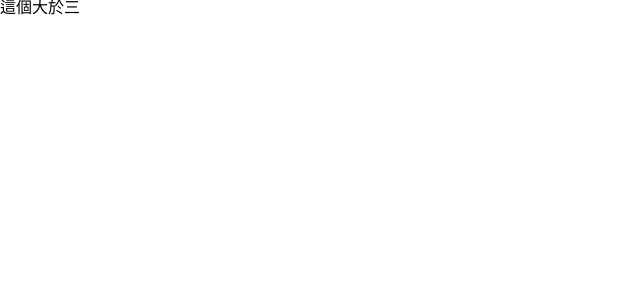
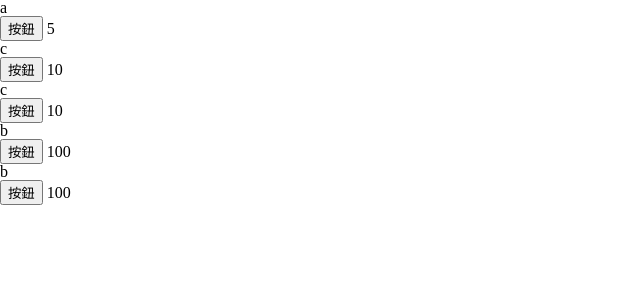
Before and after one commit to ketyykes/vue-composition-api, a Vue app: page / in a window 1280 px wide. Shown: the top 300 px of the page, without its empty margins (0-640 px from the left). Built offline with nearby package versions, Linux system fonts and the light colour scheme.

Commit message:
computed的get和set寫法

```diff
--- a/src/App.vue
+++ b/src/App.vue
@@ -5,7 +5,7 @@ import ComputedExample from "./views/ComputedExample.vue";
 
 <template>
 	<header></header>
-	<ComputedExample />
+	<!-- <ComputedExample /> -->
 	<RouterView />
 </template>
 
--- /dev/null
+++ b/src/components/CountPlus.vue
@@ -0,0 +1,20 @@
+<template>
+	<div>
+		<button @click="plusFun">按鈕</button>
+		{{ modelValue }}
+	</div>
+</template>
+<script setup>
+import { ref } from "vue";
+const props = defineProps({
+	modelValue: {
+		type: Number,
+		default: 0,
+	},
+});
+const emit = defineEmits(["update:modelValue"]);
+const plusFun = () => {
+	emit("update:modelValue", props.modelValue + 1);
+};
+</script>
+<style scoped lang="scss"></style>
--- a/src/views/ComputedExample.vue
+++ b/src/views/ComputedExample.vue
@@ -1,13 +1,21 @@
 <script setup>
 import { computed } from "@vue/reactivity";
 import { ref } from "vue";
-const idx = ref(0);
-const data = computed(() => {
-	return idx.value ? "這個大於三" : "這個小於三";
+const count = ref(1);
+const plusOne = computed({
+	get: () => {
+		return count;
+	},
+	//當plusOne被設值的時候就會改變count的值
+	set: (val) => {
+		count.value = val;
+	},
 });
-setTimeout(() => {
-	idx.value = 8;
-}, 2000);
+
+// 這邊設值plusOne
+plusOne.value = 99;
+//因為computed的屬性有setter所以最後就會改變count.vaLue
+console.log(count.value);
 </script>
 
 <template>
--- a/src/views/HomeView.vue
+++ b/src/views/HomeView.vue
@@ -1,7 +1,61 @@
 <script setup>
 //import你的component
+import { ref, computed } from "vue";
+import CountPlus from "../components/CountPlus.vue";
+
+const a = ref(5);
+
+const c = computed(() => {
+	return a.value * 2;
+});
+
+const changAFun = (val) => {
+	a.value = val;
+	console.log(val);
+	console.log("haha");
+};
+
+const computedC = computed({
+	get() {
+		return a.value * 2;
+	},
+	set(val) {
+		a.value = val;
+		console.log(val);
+		console.log("haha");
+	},
+});
+
+const b = ref(100);
+const plusBFunc = (val) => {
+	console.log(val);
+	console.log("haha");
+	b.value = val;
+};
+
+const computedB = computed({
+	get() {
+		return b.value;
+	},
+	set(val) {
+		console.log(val);
+		console.log("haha");
+		b.value = val;
+	},
+});
 </script>
 
 <template>
-	<main></main>
+	<main>
+		a
+		<CountPlus v-model="a" />
+		c
+		<CountPlus :modelValue="c" @update:modelValue="changAFun" />
+		c
+		<CountPlus v-model="computedC" />
+		b
+		<CountPlus :modelValue="b" @update:modelValue="plusBFunc" />
+		b
+		<CountPlus v-model="computedB" />
+	</main>
 </template>
```
